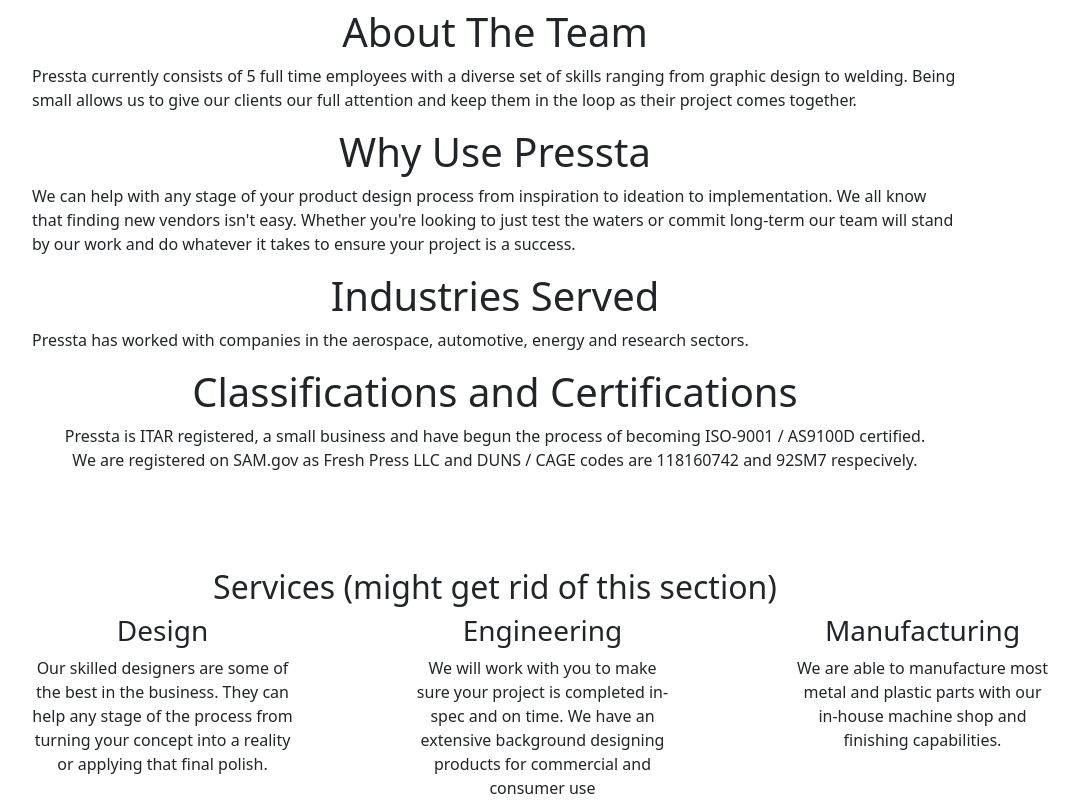
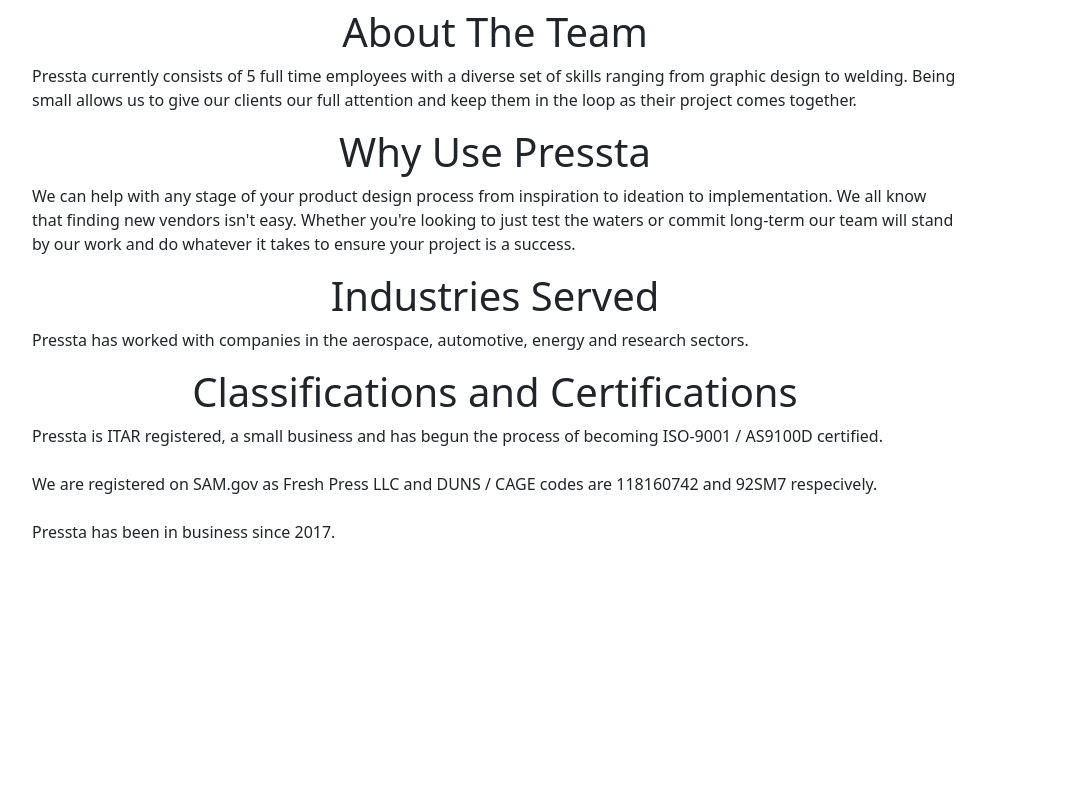
Before and after one commit to rlew631/presstamfg, a React (Create React App) app: page / in a window 1280 px wide. Shown: the part 291-1091 px from the top of the page, without its empty margins (145-1224 px from the left). After the commit the page ends 851 px from the top, so only its background shows below. Built offline with nearby package versions, Linux system fonts and the light colour scheme.

Commit message:
cleaned up home page

```diff
--- a/src/components/home.js
+++ b/src/components/home.js
@@ -43,14 +43,18 @@
           </Col>
           <Col lg={{size: 10, offset: 1}}>
             <h1>Classifications and Certifications</h1>
-            {copy.Home.ClassificationsCertifications}
-            <br></br>
-            We are registered on SAM.gov as Fresh Press LLC and DUNS / CAGE codes are 118160742 and 92SM7 respecively.
+            <p className = {classes.statement}>
+              {copy.Home.ClassificationsCertifications}
+              <br></br><br></br>
+              We are registered on SAM.gov as Fresh Press LLC and DUNS / CAGE codes are 118160742 and 92SM7 respecively.
+              <br></br><br></br>
+              Pressta has been in business since 2017.
+            </p>
           </Col>
         </Row>
       </Container>
 
-      <Container>
+      {/* <Container>
         <br></br><br></br><br></br><br></br>
         <h2>Services (might get rid of this section)</h2>
         <Row justify="center">
@@ -73,7 +77,7 @@
             </div>
           </Col>
         </Row>
-      </Container>
+      </Container> */}
     </div>
   );
 }
--- a/src/copy.json
+++ b/src/copy.json
@@ -4,7 +4,7 @@
   "AboutUsStatement":"Pressta currently consists of 5 full time employees with a diverse set of skills ranging from graphic design to welding. Being small allows us to give our clients our full attention and keep them in the loop as their project comes together.",
   "WhyUsePresstaStatement":"We can help with any stage of your product design process from inspiration to ideation to implementation. We all know that finding new vendors isn't easy. Whether you're looking to just test the waters or commit long-term our team will stand by our work and do whatever it takes to ensure your project is a success.",
   "IndustriesStatement":"Pressta has worked with companies in the aerospace, automotive, energy and research sectors.",
-  "ClassificationsCertifications":"Pressta is ITAR registered, a small business and have begun the process of becoming ISO-9001 / AS9100D certified.  ",
+  "ClassificationsCertifications":"Pressta is ITAR registered, a small business and has begun the process of becoming ISO-9001 / AS9100D certified.  ",
   "Services":{
     "Design":"Our skilled designers are some of the best in the business. They can help any stage of the process from turning your concept into a reality or applying that final polish.",
     "Engineering":"We will work with you to make sure your project is completed in-spec and on time. We have an extensive background designing products for commercial and consumer use",
```
